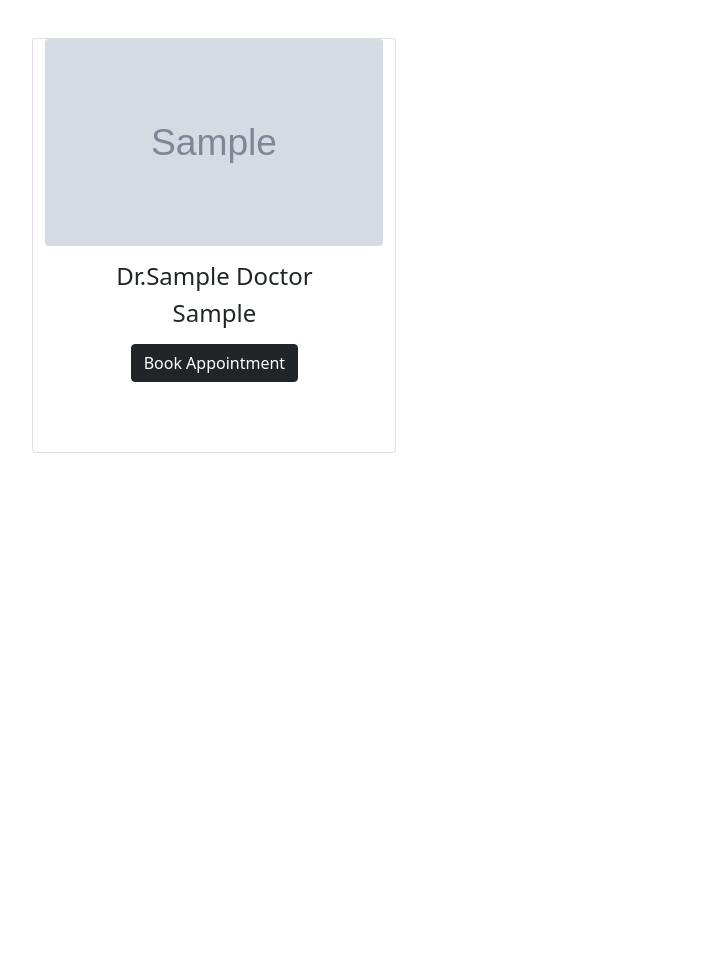
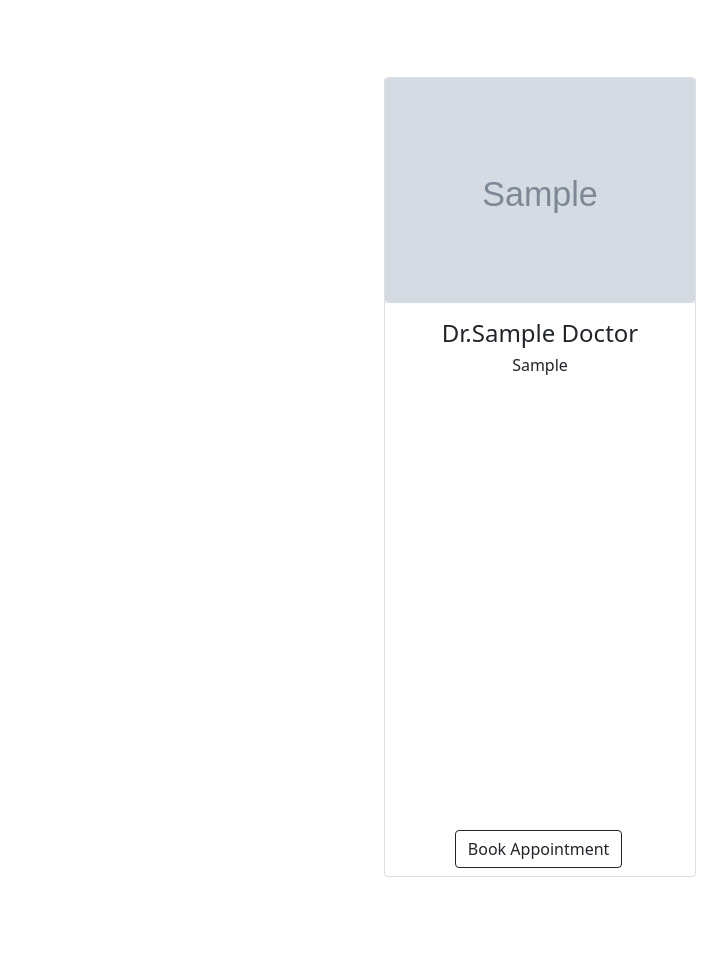
Before and after one commit to pawankalyankarri/hospital-management-using-django, a Django app: page /home/appointment/ in a window 1280 px wide. Shown: the whole page, without its empty margins (30-757 px from the left). Before the commit the page ends 453 px from the top, so only its background shows below. Run offline with Django 5.2, Linux system fonts and the light colour scheme; tables that the repository leaves empty hold one stand-in row (values such as "Sample post"); grey boxes marked "Sample" are stand-in pictures.

Commit message:
developed our doctors section and appointment section

```diff
--- a/Templates/home/appointments.html
+++ b/Templates/home/appointments.html
@@ -1,36 +1,36 @@
 {%extends 'base.html'%}
-{%load static%}
+{% load static %}
 {%block styles%}
-    <link rel="stylesheet" href="{% static 'css/home/appointments.css'%}">
+    <link rel="stylesheet" href="{% static 'css/home/appointments.css' %}">
 
 {%endblock%}
 {%block body%}
-<section class="container row col-12 " style="margin: 3%;" >
+<section class="container  docs-group " >
     {%for doc in docs%}
-        <div class="card col-4  " >
+        <div class="card doc " >
             {%if doc.doc_img%}
-                <img src="{{doc.doc_img.url}}" class="card-img-top rounded h-50"  alt="">
+                <img src="{{doc.doc_img.url}}" class="card-img-top rounded "  alt="">
             {%elif doc.doc_gender == male%}
-                <img src="{%static 'images/docMale.avif'%}" class="card-img-top rounded h-50"  alt="">
+                <img src="{%static 'images/docMale.avif'%}" class="card-img-top rounded "  alt="">
             {%else%}
-                <img src="{%static 'images/docFemale.jpg'%}" class="card-img-top rounded h-50"  alt="">
+                <img src="{%static 'images/docFemale.jpg'%}" class="card-img-top rounded "  alt="">
             {%endif%}
             <div class="card-body ">
                 <h4 class="text-capitalize text-center">Dr.{{doc.doc_name}}</h4>
 
-                <h4 class="text-capitalize text-center">{{doc.doc_spe}}</h4>
+                <h6 class="text-capitalize text-center">{{doc.doc_spe}}</h6>
                 {%for disease,diseaseList in all_diseases.items%}
 
                     {%if doc.doc_spe == disease%}
-                        <div class="g-2 m-2">
+                        <div class="">
                             {%for dis in diseaseList%}
                                     <a href="" class="btn btn-light text-primary m-1 text-capitalize">{{dis}}</a>
                             {%endfor%}
                        </div>
                     {%endif%}
                 {%endfor%}
-                <div class="d-flex justify-content-center align-self-end">
-                    <a href="{%url 'appointmenturl'%}" class="btn btn-dark m-2   ">Book Appointment</a>
+                <div class="button-div">
+                    <a href="{%url 'appointmenturl'%}" class="btn btn-outline-dark m-2   ">Book Appointment</a>
                 </div>
             </div>
         </div>
--- a/Templates/home/home.html
+++ b/Templates/home/home.html
@@ -102,12 +102,12 @@
 <section class="doc_img_sec container-fluid">
   <ul class="nav d-flex justify-content-around">
     {%for doc in doc_names%}
-    <li>
+    <li class="li-item">
       <div class="card">
         <img
           src="{%static 'images/'%}{{doc.img}}"
           alt=""
-          class="card-img-top mh-50"
+          class="card-img-top "
         />
       </div>
     </li>
--- a/homepage/views.py
+++ b/homepage/views.py
@@ -26,6 +26,75 @@ neurology = [
     "Alzheimer",
     "dementia",
 ]
+ophthalmologist = [
+    "Eyestrain",
+    "Red Eyes",
+    "Uveitis",
+    "Night Blindness",
+    "Colorblindness",
+    "Blurred vision",
+    "Dry Eyes",
+    "Retinal Disorders",
+    "Conjunctivitis",
+    "Corneal Diseases",
+    "Eyelid Problems",
+]
+gastroenterologist = [
+    "Constipation",
+    "Acid reflux",
+    "Irritable bowel syndrome (IBS)",
+    "Hemorrhoids",
+    "acidity",
+    "Diverticular disease",
+    "Colitis",
+    "Colon polyps and colon cancer",
+    "Celiac disease",
+    "Gastritis",
+]
+Hepatologist = [
+    "Cirrhosis",
+    "liver cancer",
+    "Hepatitis",
+    "Alcoholic Hepatitis",
+    "ALD",
+    "Fatty liver disease ",
+    "Hepatitis (A, B, C, D, E)",
+    "Wilson's disease",
+]
+Nephrologist = [
+    "Glomerulonephritis",
+    "Diagnosis",
+    "Diabetes",
+    "Kidney Stones",
+    "Kidney Infections",
+    "Nephrotic Syndrome",
+    "Chronic Kidney Disease (CKD)",
+    "Abrupt Kidney Impairment (AKI)",
+    "Polycystic Kidney Disease (PKD)",
+]
+Orthopedist = [
+    "Arthritis",
+    "Fractures",
+    "Bursitis",
+    "Low Back Pain",
+    "Foot Pain and Problems",
+    "Hip Fracture",
+    "Hand Pain and Problems",
+    "Knee Pain and Problems",
+    "Neck Pain and Problems",
+    "Shoulder Pain and Problems",
+]
+Allergist = [
+    "Rash",
+    "Allergens",
+    "Casein",
+    "Antibodies",
+    "Dust Allergy",
+    "Hair Dye Allergy",
+    "food allergy",
+    "Egg Allergy",
+    "Wheat Allergy",
+]
 dermatology = [
     "eczema",
     "psoriasis",
@@ -35,10 +104,27 @@ dermatology = [
     "itch",
     "skin allergy",
 ]
+limited_all_diseases = {
+    "cardiology": cardiology[:6],
+    "neurology": neurology[:6],
+    "dermatology": dermatology[:6],
+    "Ophthalmologist": ophthalmologist[:6],
+    "gastroenterologist": gastroenterologist[:6],
+    "Hepatologist": Hepatologist[:6],
+    "Nephrologist": Nephrologist[:6],
+    "Orthopedist": Orthopedist[:6],
+    "Allergist": Allergist[:6],
+}
 all_diseases = {
     "cardiology": cardiology,
     "neurology": neurology,
     "dermatology": dermatology,
+    "Ophthalmologist": ophthalmologist,
+    "gastroenterologist": gastroenterologist,
+    "Hepatologist": Hepatologist,
+    "Nephrologist": Nephrologist,
+    "Orthopedist": Orthopedist,
+    "Allergist": Allergist,
 }
 
 patient_reviews = [
@@ -63,7 +149,11 @@ patient_reviews = [
 class Home(View):
     def get(self, req):
 
-        return render(req, "home/home.html", {"images": img, "doc_names": doc_names,"reviews":patient_reviews})
+        return render(
+            req,
+            "home/home.html",
+            {"images": img, "doc_names": doc_names, "reviews": patient_reviews},
+        )
 
 
 class Patientop(View):
@@ -150,10 +240,13 @@ class Appointments(View):
         #             docAndDis.append(doc.doc_spe+)
 
         return render(
-            req, "home/appointments.html", {"docs": docs, "all_diseases": all_diseases}
+            req,
+            "home/appointments.html",
+            {"docs": docs, "all_diseases": limited_all_diseases},
         )
 
+
 class OurDoctors(View):
-    def get(self,req):
+    def get(self, req):
         docs = Doctors.objects.all()
-        return render(req,'home/ourDoctors.html',{'docs':docs})
+        return render(req, "home/ourDoctors.html", {"docs": docs})
--- a/static/css/home/appointments.css
+++ b/static/css/home/appointments.css
@@ -1,5 +1,31 @@
-.container .card .card-body h4{
-    /* overflow: visible !important;
-    height: auto !important; */
-    /* line-height:; */
+.docs-group{
+    width: 100vw;
+    height: 100vh;
+    display: flex;
+    align-items: center;
+    justify-content: center;
+    flex-wrap: wrap;
+    gap:5%;
+    margin: 6% 0;
+    /* margin-top: 6%;
+    margin-bottom: 6%; */
 }
+.docs-group .doc{
+    width: 28%;
+    height: 100%;
+    position: relative;
+
+}
+.docs-group .doc .button-div{
+    left:20%;
+    position: absolute;
+    bottom:0;
+}
+
+.docs-group .doc img{
+    width: 100%;
+    height: 225px;
+
+    object-fit: cover;
+    object-position: top;
+}
--- a/static/css/home/home.css
+++ b/static/css/home/home.css
@@ -97,10 +97,11 @@
 .doc_img_sec ul{
     width: 100vw;
 }
-.doc_img_sec ul img{
+.doc_img_sec ul .li-item .card img{
     width: 100%;
     height:295px;
     object-fit:cover;
+    object-position: top;
 }
 .doc_img_sec .nav li{
     width: 30vw;
```
